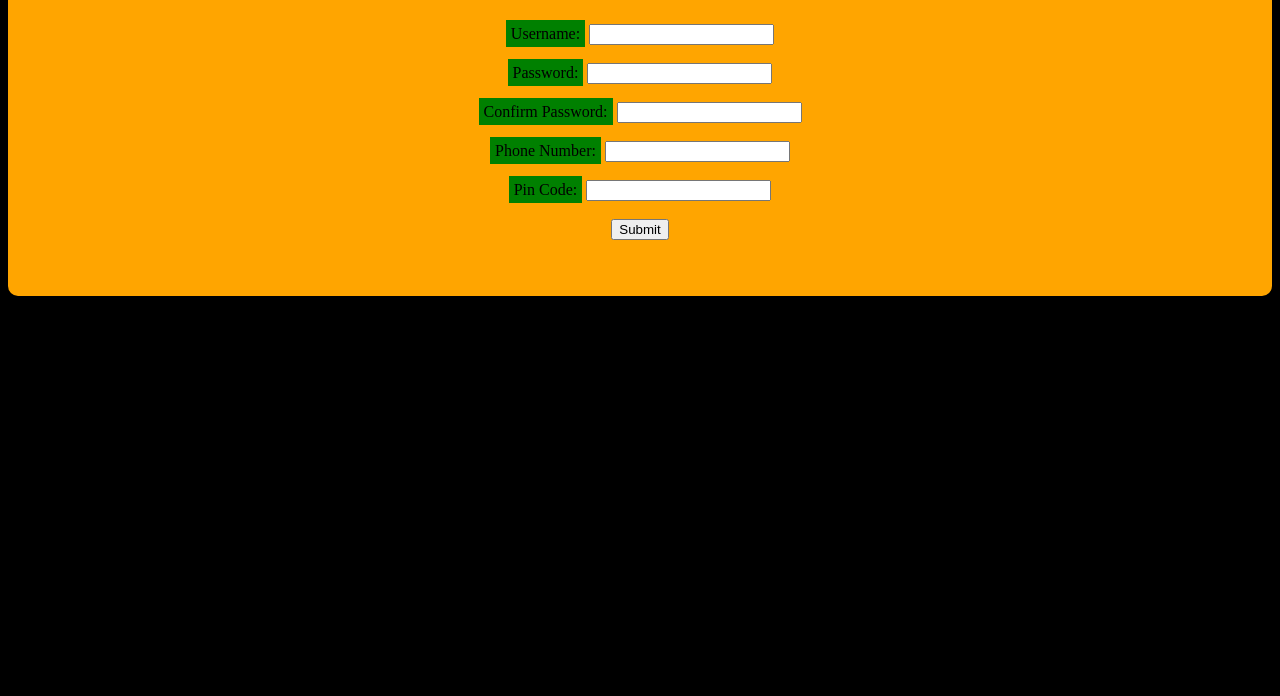
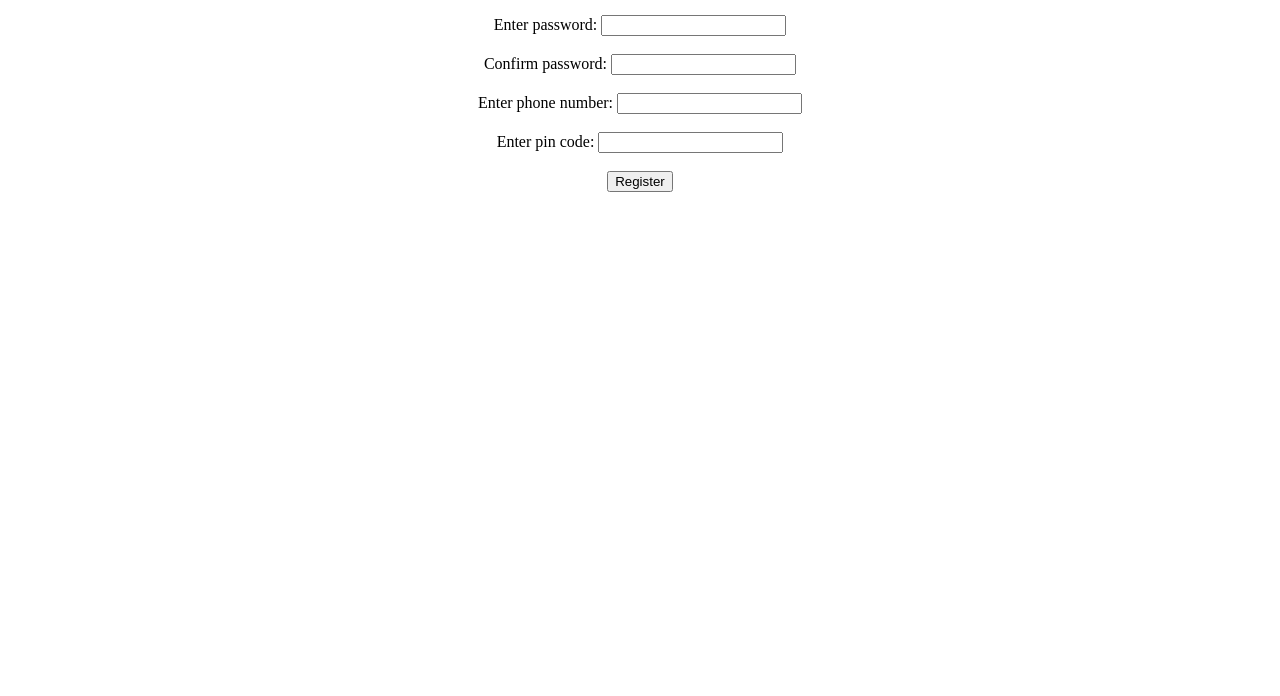
Before and after one commit to Aksh-404/c_hci_batch_17.github.io, a plain HTML site: page 11 validation form.html in a window 1280 px wide. Shown: the part 104-800 px from the top of the page. Drawn offline with Linux system fonts and the light colour scheme.

Commit message:
Update 11 validation form.html

```diff
--- a/11 validation form.html
+++ b/11 validation form.html
@@ -4,89 +4,54 @@
     <meta charset="UTF-8">
     <meta name="viewport" content="width=device-width, initial-scale=1.0">
     <title>Form Validation</title>
-    <style>
-        body
-        {
-            background-color:black;
+    <script>
+        function validateForm() {
+            var username = document.getElementById('user').value;
+            var password = document.getElementById('pass').value;
+            var confirmPassword = document.getElementById('confirmPass').value;
+            var phoneNumber = document.getElementById('phoneNumber').value;
+            var pinCode = document.getElementById('pinCode').value;
+            var validationResult = "";
+
+            if (username.length < 8) {
+                validationResult += "Username should be at least 8 characters.\n";
+            }
+
+            if (password.length < 8) {
+                validationResult += "Password should be at least 8 characters.\n";
+            }
+
+            if (password !== confirmPassword) {
+                validationResult += "Passwords do not match.\n";
+            }
+
+            if (phoneNumber.length > 10) {
+                validationResult += "Phone number should be at most 10 digits.\n";
+            }
+
+            if (pinCode.length > 6) {
+                validationResult += "Pin code should be at most 6 digits.\n";
+            }
+
+            if (validationResult === "") {
+                window.location.href = "https://rohanpashikanti.github.io/timetables/";
+            } else {
+                window.alert(validationResult);
+            }
         }
-        center
-        {
-            background-color:orange;
-            padding:20px;
-            border-radius:10px;
-        }
-        form
-        {
-            padding:20px;
-            border-radius:10px;
-        }
-        label
-        {
-            background-color:green;
-            padding:5px;
-        }
-    </style>
+    </script>
 </head>
 <body>
     <center>
-         <h1>Form Validation</h1>
-        <form id="myForm">
-            <label for="username">Username:</label>
-            <input type="text" id="username" name="username"><br><br>
-
-            <label for="password">Password:</label>
-            <input type="password" id="password" name="password"><br><br>
-
-            <label for="confirmPassword">Confirm Password:</label>
-            <input type="password" id="confirmPassword" name="confirmPassword"><br><br>
-
-            <label for="phoneNumber">Phone Number:</label>
-            <input type="text" id="phoneNumber" name="phoneNumber"><br><br>
-
-            <label for="pinCode">Pin Code:</label>
-            <input type="text" id="pinCode" name="pinCode"><br><br>
-
-            <button type="button"onclick="validateForm()">Submit</button>
+        <h1>Registration Form</h1>
+        <form>
+            Enter username: <input type="text" id="user"><br><br>
+            Enter password: <input type="password" id="pass"><br><br>
+            Confirm password: <input type="password" id="confirmPass"><br><br>
+            Enter phone number: <input type="text" id="phoneNumber"><br><br>
+            Enter pin code: <input type="text" id="pinCode"><br><br>
+            <button type="button" onclick="validateForm()">Register</button>
         </form>
-        <p id="validationResult"></p>
     </center>
-
-    <script>
-        function validateForm()
-        {
-            var username=document.getElementById('username').value;
-            var password=document.getElementById('password').value;
-            var confirmPassword=document.getElementById('confirmPassword').value;
-            var phoneNumber=document.getElementById('phoneNumber').value;
-            var pinCode=document.getElementById('pinCode').value;
-
-            var validationResult="";
-
-            if(username.length<8){
-                validationResult+="Username should be at least 8 characters.\n";
-            }
-            if(password.length<8)
-            {
-                validationResult+="Password should be at least 8 characters.\n";
-            }
-            if(password!==confirmPassword)
-            {
-                validationResult+="Passwords do not match.\n";
-            }
-            if(phoneNumber.length>10)
-             {
-                validationResult+="Phone number should be at most 10 digits.\n";
-            }
-            if(pinCode.length>6)
-             {
-                validationResult+="Pin code should be at most 6 digits.\n";
-            }
-            if(validationResult==="")
-            {
-                validationResult="Form is valid. Submission successful.";
-            }
-            document.getElementById('validationResult').textContent=validationResult;
-        }
-    </script>
 </body>
 </html>
```
